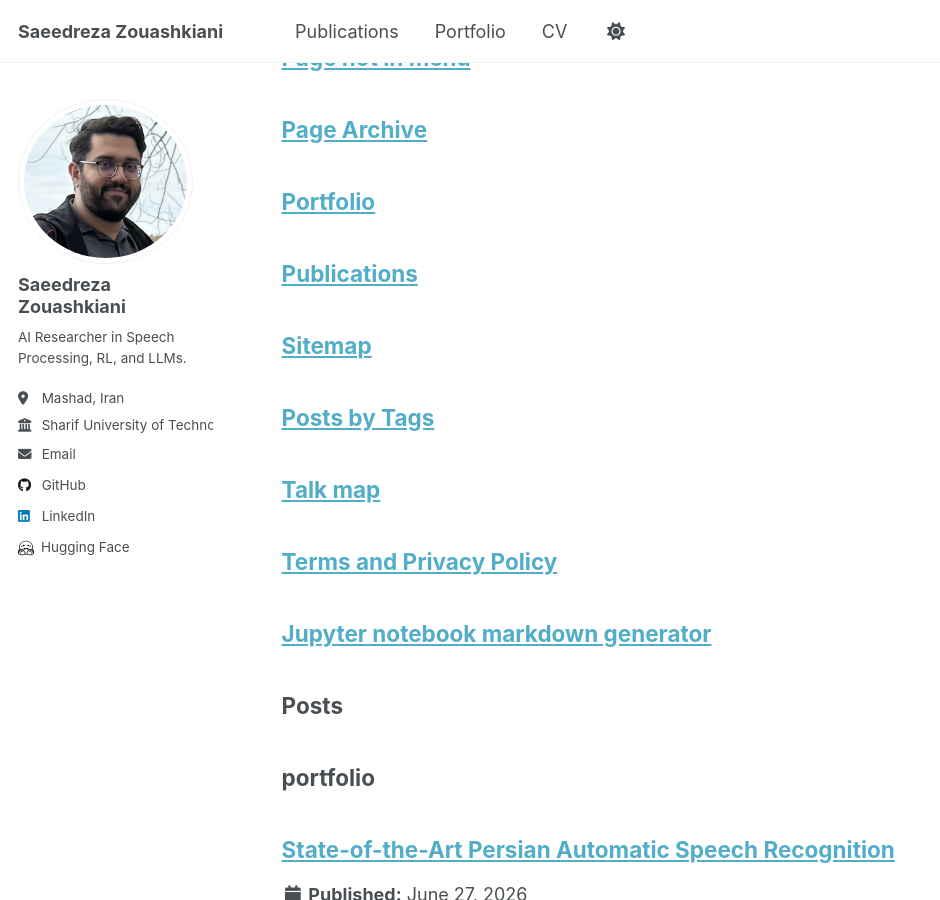
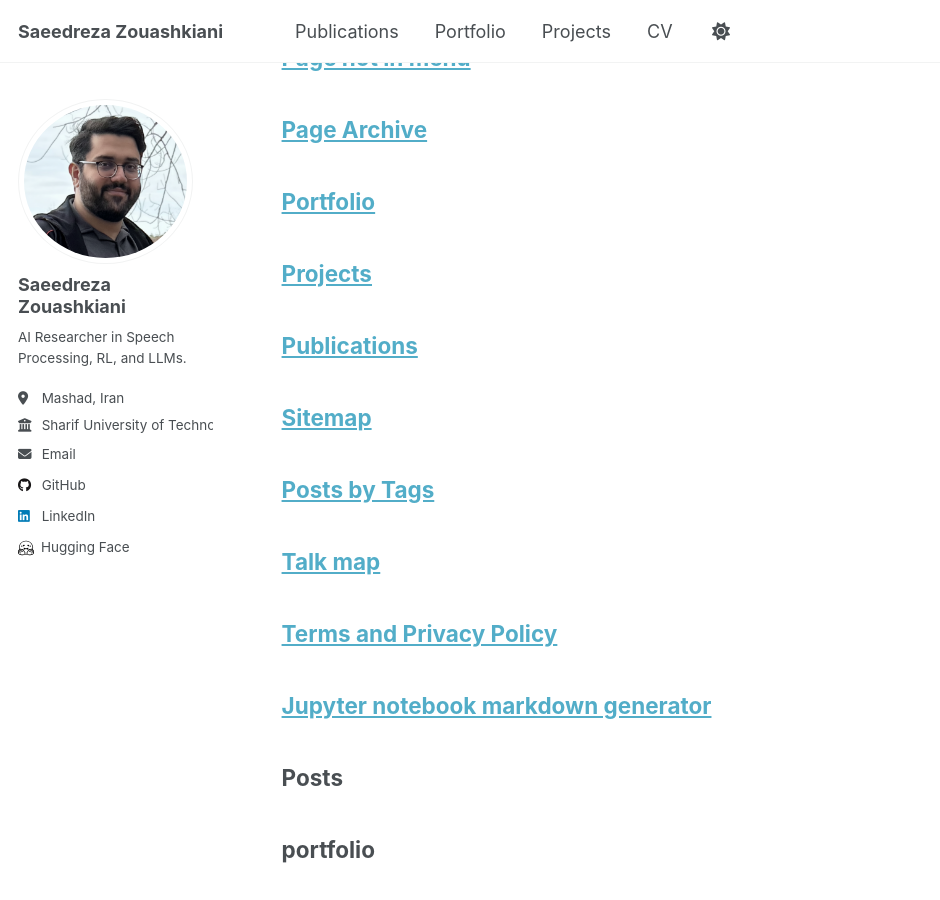
Before and after one commit to saeedzou/saeedzou.github.io, a Jekyll site: the page built from _pages/sitemap.md, in a window 1280 px wide and 900 px high, scrolled down 848 px. Shown: the whole window, without its empty margins (0-940 px from the left). Built offline with Jekyll 4.4.1, drawn with Linux system fonts in a browser that asks for light colours; a script that is not in the unit is left out.

Commit message:
add: create projects page and update navigation to include projects link

```diff
--- a/_config.yml
+++ b/_config.yml
@@ -231,6 +231,9 @@ collections:
   talks:
     output: true
     permalink: /:collection/:path/
+  projects:
+    output: true
+    permalink: /:collection/:path/
 
 
 # These settings control how pages and collections are included in the site
@@ -280,6 +283,15 @@ defaults:
       author_profile: true
       share: true
       comment: true
+  # _projects
+  - scope:
+      path: ""
+      type: projects
+    values:
+      layout: single
+      author_profile: true
+      share: true
+      comments: true
   # _talks
   - scope:
       path: ""
--- a/_data/navigation.yml
+++ b/_data/navigation.yml
@@ -16,6 +16,8 @@ main:
 
   # - title: "CV"
   #   url: /cv/
+  - title: "Projects"
+    url: /projects/
 
   - title: "CV"
     url: /cv-json/
```
Also changed, not shown: _pages/projects.html (added, +13 -0 lines).
